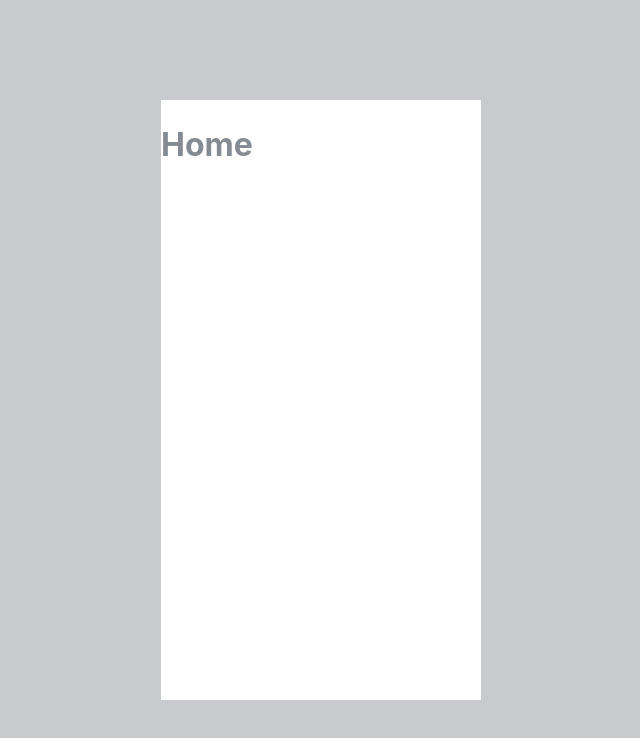
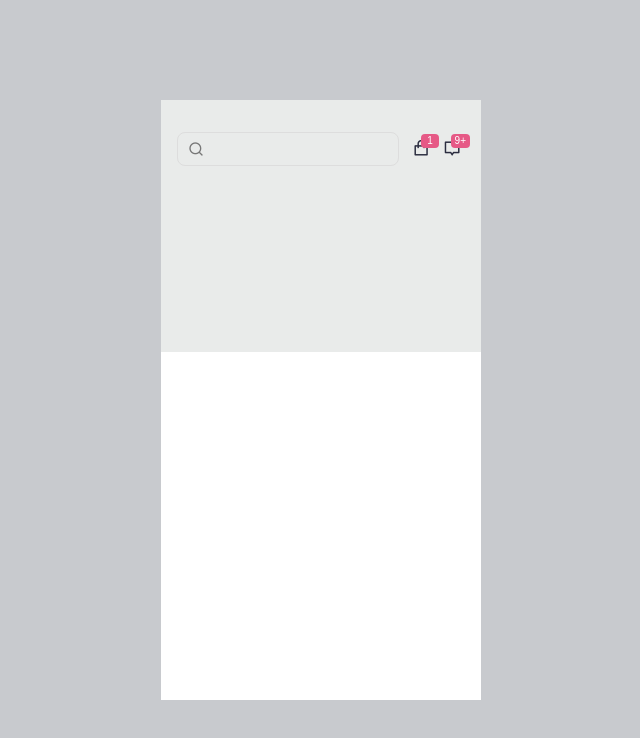
Before and after one commit to wisdom-ossai/fashion-mobile, a React (Vite) app: page / in a window 1280 px wide. Shown: the top 738 px of the page, without its empty margins (319-959 px from the left). Built offline with nearby package versions, Linux system fonts and the light colour scheme.

Commit message:
implement search and icons on the hero section

```diff
--- a/index.html
+++ b/index.html
@@ -5,6 +5,10 @@
     <link rel="icon" type="image/svg+xml" href="/vite.svg" />
     <meta name="viewport" content="width=device-width, initial-scale=1.0" />
     <title>Vite + React + TS</title>
+    <link
+      href="https://cdn.jsdelivr.net/npm/remixicon@2.5.0/fonts/remixicon.css"
+      rel="stylesheet"
+    />
   </head>
   <body>
     <div id="root"></div>
--- /dev/null
+++ b/src/components/notification-icon/NotificationIcon.tsx
@@ -0,0 +1,20 @@
+import "./notification-icon.css";
+
+const NotificationIcon = ({
+  icon,
+  value,
+}: {
+  icon: Node | string;
+  value: number | string;
+}) => {
+  return (
+    <div className="notification-badges">
+      <button data-badge={value}>
+        {" "}
+        <>{typeof icon === "string" ? <i className={icon}></i> : icon}</>
+      </button>
+    </div>
+  );
+};
+
+export default NotificationIcon;
--- /dev/null
+++ b/src/components/notification-icon/notification-icon.css
@@ -0,0 +1,34 @@
+.notification-badges button {
+  width: 26px;
+  height: 26px;
+  border: none;
+  background: transparent;
+  vertical-align: top;
+  text-align: center;
+  line-height: 50px;
+  padding: 5px;
+  border-radius: 50%;
+  display: flex;
+  align-items: center;
+  justify-content: center;
+  color: var(--color-dark);
+}
+.notification-badges [data-badge] {
+  position: relative;
+}
+.notification-badges [data-badge]:after {
+  position: absolute;
+  right: -5px;
+  top: -2px;
+  min-width: 10px;
+  min-height: 10px;
+  line-height: 10px;
+  padding-inline: 4px;
+  color: #fff;
+  padding-block: 2px;
+  background-color: var(--color-pink);
+  font-size: 10px;
+  border-radius: 4px;
+  content: attr(data-badge);
+  border: none;
+}
--- /dev/null
+++ b/src/components/search-box/SearchBox.tsx
@@ -0,0 +1,22 @@
+import "./search-box.css";
+
+const SearchBox = () => {
+  return (
+    <div id="searchBox" className="mobile-form">
+      <div className="search-wrapper" id="searchform">
+        <span id="noEasy">
+          <span className="ri-search-line"></span>
+        </span>
+        <input
+          id="sbox"
+          name="q"
+          placeholder=""
+          type="text"
+          x-webkit-speech=""
+        />
+      </div>
+    </div>
+  );
+};
+
+export default SearchBox;
--- /dev/null
+++ b/src/components/search-box/search-box.css
@@ -0,0 +1,72 @@
+div#searchBox {
+  float: none;
+  color: #777;
+}
+
+#searchform input {
+  border: 0px;
+  background: transparent;
+  padding: 8px 10px 5px;
+  outline: none;
+}
+
+div#searchBox #searchform:focus-within {
+  border: 1px solid var(--color-primary);
+}
+
+div#searchBox #searchform {
+  border: 1px solid #ddd;
+  width: 220px;
+  padding-top: 1px;
+  display: inline-block;
+  border-radius: 8px;
+}
+
+div#searchBox #searchform input {
+  padding: 0px;
+  display: block;
+}
+
+#searchBox i.fa.fa-search {
+  padding: 8px;
+  cursor: pointer;
+}
+
+.ri-search-line {
+  width: 30px;
+  height: 30px;
+  display: block;
+  position: absolute;
+  right: 0;
+  top: 0;
+  padding: 0;
+  margin: 0;
+  line-height: 30px;
+  text-align: center;
+  cursor: pointer;
+}
+
+span#noEasy {
+  display: block;
+  /* overflow: hidden; */
+  position: relative;
+  width: 30px;
+  height: 30px;
+  float: left;
+  padding-left: 3px;
+}
+
+span#noEasy input {
+  width: 30px;
+  padding: 0 !important;
+}
+
+input#sbox {
+  line-height: 31px;
+  padding-top: 0 !important;
+  padding-bottom: 0 !important;
+  color: var(--color-dark);
+}
+span#noEasy:hover {
+  color: #444;
+}
--- a/src/index.css
+++ b/src/index.css
@@ -43,3 +43,28 @@ body {
   min-height: 100vh;
   align-items: center;
 }
+
+.flexbox {
+  display: flex;
+  place-items: center;
+}
+
+.flex {
+  display: flex;
+}
+.align-center {
+  align-items: center;
+}
+.justify-center {
+  justify-content: center;
+}
+.justify-between {
+  justify-content: space-between;
+}
+.pt-4 {
+  padding-top: 2rem;
+}
+
+.px-2 {
+  padding-inline: 1rem;
+}
--- a/src/views/home/Home.tsx
+++ b/src/views/home/Home.tsx
@@ -1,9 +1,19 @@
-import React from "react";
+import NotificationIcon from "../../components/notification-icon/NotificationIcon";
+import SearchBox from "../../components/search-box/SearchBox";
+import "./home.css";
 
 const Home = () => {
   return (
-    <div>
-      <h1>Home</h1>
+    <div className="home">
+      <div className="home__hero pt-4 px-2">
+        <div className="flex align-center justify-between">
+          <SearchBox />
+          <div className="notification-icons">
+            <NotificationIcon value="1" icon="ri-lg ri-shopping-bag-line" />
+            <NotificationIcon value="9+" icon="ri-lg ri-chat-2-line" />
+          </div>
+        </div>
+      </div>
     </div>
   );
 };
--- a/src/views/home/home.css
+++ b/src/views/home/home.css
@@ -0,0 +1,12 @@
+.home {
+}
+
+.home .home__hero {
+  height: 220px;
+  background-color: var(--color-secondary);
+}
+.home .notification-icons {
+  display: grid;
+  gap: 5px;
+  grid-template-columns: auto auto;
+}
```
